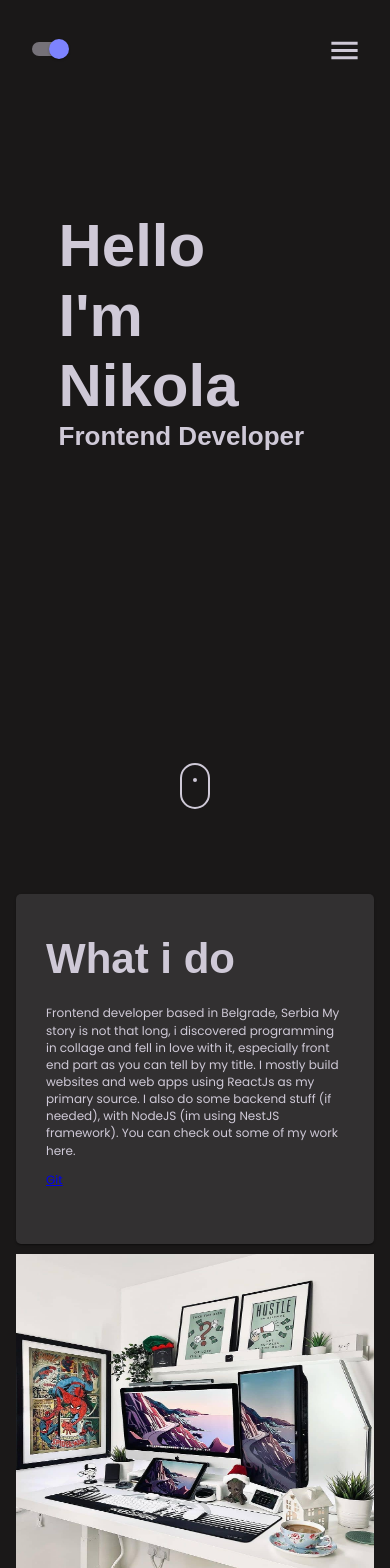
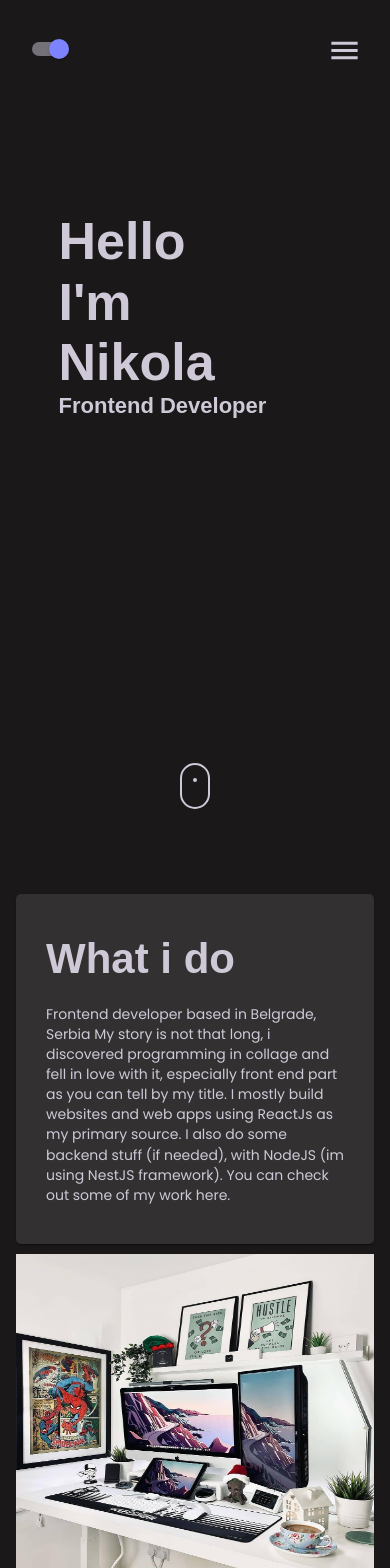
Before and after one commit to SupremeHan/app-portfolio, a Next.js app: page / in a window 390 px wide. Shown: the top 1568 px of the page. Built offline with nearby package versions, Linux system fonts and the light colour scheme.

Commit message:
Slide animation

```diff
--- a/components/Card/card.js
+++ b/components/Card/card.js
@@ -14,16 +14,18 @@ const useStyles = makeStyles(theme => ({
     },
     cardText: {
         display: 'flex',
-        justifyContent: 'center'
+        justifyContent: 'center',
+        zIndex: 1,
     },
     cardImage: {
         display: 'flex',
         justifyContent: 'center',
+
     },
     paper: {
         height: '400px',
         marginRight: '-20px',
-        zIndex: 1,
+        zIndex: 2,
         borderRadius: '5px',
         padding: '20px 30px',
         [theme.breakpoints.down('sm')]: {
@@ -33,7 +35,9 @@ const useStyles = makeStyles(theme => ({
         [theme.breakpoints.down('md')]: {
             height: '350px',
             maxWidth: '500px'
-        }
+        },
+
+
     },
     title: {
         padding: "20px 0px"
@@ -47,6 +51,10 @@ const Card = ({title, description, img, link}) => {
     return(
             <Grid container className={classes.card}>
                 <Grid
+                    data-aos="fade-right"
+                    data-aos-duration="2000"
+                    data-aos-delay="70"
+                    data-aos-once="true"
                     item xs={12} sm={10} md={5}
                     className={classes.cardText}
                 >
@@ -59,6 +67,10 @@ const Card = ({title, description, img, link}) => {
                     </Paper>
                 </Grid>
                 <Grid
+                    data-aos="zoom-in"
+                    data-aos-duration="2000"
+                    data-aos-delay="70"
+                    data-aos-once="true"
                     item xs={12} sm={10} md={5}
                     className={classes.cardImage}
                 >
--- a/components/CardRev/cardreverse.js
+++ b/components/CardRev/cardreverse.js
@@ -48,6 +48,10 @@ const CardRev = ({title, description, img, link}) => {
     return(
             <Grid container className={classes.card}>
                 <Grid
+                    data-aos="zoom-in"
+                    data-aos-duration="2000"
+                    data-aos-delay="70"
+                    data-aos-once="true"
                     item xs={12} sm={10} md={5}
                     className={classes.cardImage}
                 >
@@ -59,6 +63,10 @@ const CardRev = ({title, description, img, link}) => {
                     />
                 </Grid>
                 <Grid
+                    data-aos="fade-left"
+                    data-aos-duration="2000"
+                    data-aos-delay="70"
+                    data-aos-once="true"
                     item xs={12} sm={10} md={5}
                     className={classes.cardText}
                 >
--- a/components/SubTitle/subtitle.js
+++ b/components/SubTitle/subtitle.js
@@ -14,10 +14,10 @@ const useStyles = makeStyles(theme => ({
         top: '25%',
         maxWidth: '768px',
         [theme.breakpoints.down('sm')]: {
-            maxWidth: '300px'
+            maxWidth: '500px'
         },
         [theme.breakpoints.down('xs')]: {
-            maxWidth: '200px'
+            maxWidth: '200px',
         }
     },
     headingText: {
--- a/components/Title/title.js
+++ b/components/Title/title.js
@@ -13,11 +13,7 @@ const useStyles = makeStyles(theme => ({
     },
     head: {
         '&:hover': {
-            fontSize: '0',
-            '&:after': {
-                content: 'attr(data-hover)',
-                fontSize: '3rem'
-            }
+            transition: 'all .4s cubic-bezier(0.2, 0.6, 0.2, 1)',
         }
     }
 }));
@@ -31,11 +27,14 @@ const Title = () => {
             <div className={classes.heading}>
                 <Typography
                     variant="h1"
+                    className="animate__animated animate__fadeInLeft"
                 >
                     Hello<br/>I'm<br/>Nikola
                 </Typography>
-                <Typography variant="h3" className={classes.head}
-                    data-hover='UX/UI Designer'>
+                <Typography
+                    variant="h3"
+                    className="animate__animated animate__fadeInLeft animate__delay-1s"
+                >
                     Frontend Developer
                 </Typography>
             </div>
--- a/package.json
+++ b/package.json
@@ -10,6 +10,8 @@
   "dependencies": {
     "@material-ui/core": "^4.11.2",
     "@material-ui/icons": "^4.11.2",
+    "animate.css": "^4.1.1",
+    "aos": "^2.3.4",
     "next": "10.0.4",
     "react": "17.0.1",
     "react-dom": "17.0.1"
--- a/pages/_app.js
+++ b/pages/_app.js
@@ -8,6 +8,8 @@ import light from '../utils/light';
 import Navbar from '../components/Navbar/navbar';
 import Footer from '../components/Footer/footer';
 import { makeStyles, Switch } from '@material-ui/core';
+import Aos from 'aos';
+import "aos/dist/aos.css";
 
 const useStyles = makeStyles(theme => ({
     toggle: {
@@ -31,6 +33,8 @@ export default function MyApp(props) {
     if (jssStyles) {
       jssStyles.parentElement.removeChild(jssStyles);
     }
+
+    Aos.init();
   }, []);
 
   return (
--- a/pages/_document.js
+++ b/pages/_document.js
@@ -22,6 +22,10 @@ export default class MyDocument extends Document {
           />
           <link rel="preconnect" href="https://fonts.gstatic.com"/>
           <link href="https://fonts.googleapis.com/css2?family=Poppins:wght@300;400&display=swap" rel="stylesheet"/>
+          <link
+            rel="stylesheet"
+            href="https://cdnjs.cloudflare.com/ajax/libs/animate.css/4.1.1/animate.min.css"
+          />
         </Head>
         <body>
           <Main />
--- a/pages/index.js
+++ b/pages/index.js
@@ -26,7 +26,6 @@ export default function Home() {
                 out some of my work here.
           `}
           img="/images/desktop.jpg"
-          link={<Link href='https://github.com/unicodeveloper/awesome-nextjs'><a>Git</a></Link>}
         />
         <CardRev
           title="What i do"
--- a/utils/light.js
+++ b/utils/light.js
@@ -41,7 +41,7 @@ const light = createMuiTheme({
         fontSize: 60,
         color: PALETTE.text.primary,
         '@media (max-width:600px)': {
-                fontSize: '60px',
+                fontSize: '52px',
         },
         '@media (min-width:601px)': {
           fontSize: '70px',
@@ -65,7 +65,7 @@ const light = createMuiTheme({
         fontSize: 42,
         color: PALETTE.text.primary,
         '@media (max-width:600px)': {
-            fontSize: '26px',
+            fontSize: '22px',
         },
         '@media (min-width:601px)': {
             fontSize: '36px',
--- a/utils/theme.js
+++ b/utils/theme.js
@@ -54,7 +54,7 @@ const theme = createMuiTheme({
         fontSize: 110,
         color: PALETTE.text.primary,
         '@media (max-width:600px)': {
-                fontSize: '60px',
+                fontSize: '52px',
         },
         '@media (min-width:601px)': {
           fontSize: '70px',
@@ -69,9 +69,9 @@ const theme = createMuiTheme({
     h2: {
         fontFamily: FONT_FAMILY.primary,
         fontWeight: 600,
-        fontSize: 52,
+        fontSize: 32,
         color: PALETTE.text.primary,
-        '@media (max-width:600px)': {
+        '@media (min-width:350px)': {
             fontSize: '42px',
         },
     },
@@ -81,7 +81,7 @@ const theme = createMuiTheme({
         fontSize: 52,
         color: PALETTE.text.primary,
         '@media (max-width:600px)': {
-            fontSize: '26px',
+            fontSize: '22px',
         },
         '@media (min-width:601px)': {
             fontSize: '36px',
@@ -110,13 +110,14 @@ const theme = createMuiTheme({
     },
     body2: {
         fontFamily: FONT_FAMILY.secondary,
-        fontSize: 18,
+        fontSize: 12
+        ,
         fontWeight: 400,
-        '@media (max-width:600px)': {
-            fontSize: '12px',
+        '@media (min-width:350px)': {
+            fontSize: '14px',
         },
         '@media (min-width:601px)': {
-            fontSize: '14px'
+            fontSize: '16px'
         },
         '@media(min-width:1280px)': {
             fontSize: "18px"
```
Also changed, not shown: 1 other file (tests, documents, lock files or other folders).
